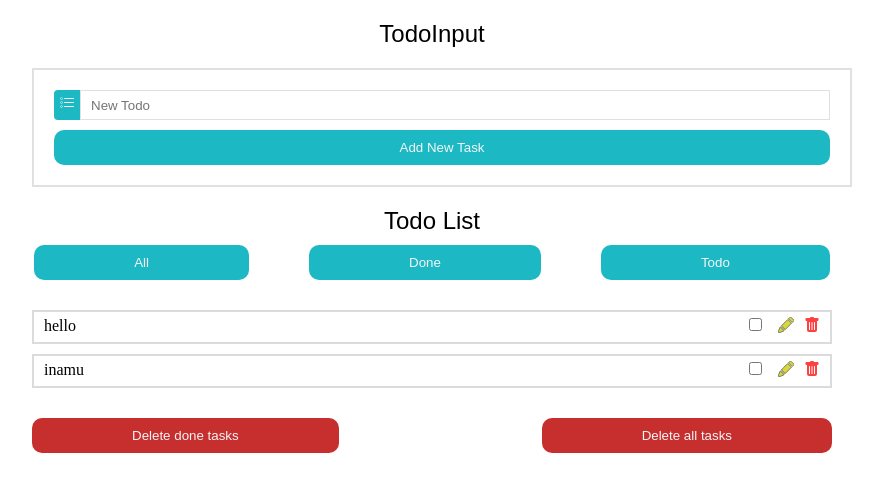
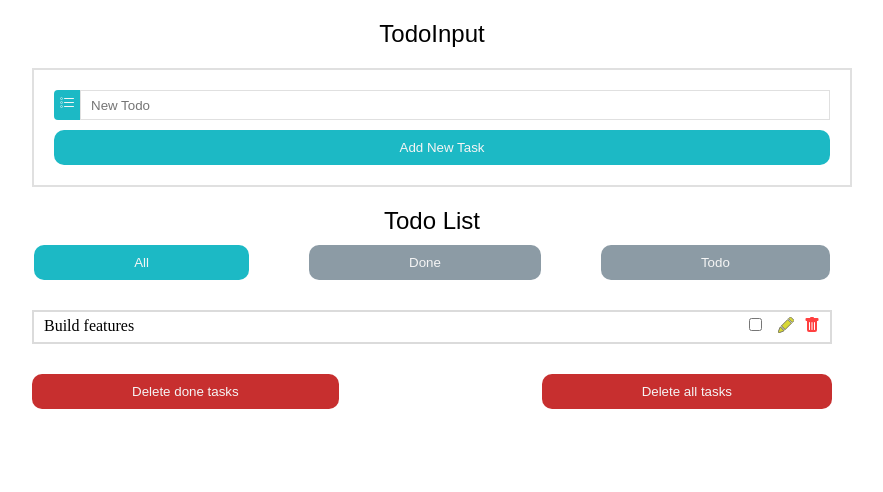
Before and after one commit to inamrockx/TO_DO_LIST-React-, a React (Vite) app: page / in a window 1280 px wide. Shown: the top 492 px of the page, without its empty margins (208-1091 px from the left). Built offline with nearby package versions, Linux system fonts and the light colour scheme; data requests are answered from the project's data file; a web font is replaced by a local one.

Commit message:
adding feature of  ( mark task as done )

```diff
--- a/db.json
+++ b/db.json
@@ -1,12 +1,9 @@
 {
   "tasks": [
     {
-      "task": "hello",
-      "id": "wEXrqdmGBNg"
-    },
-    {
-      "task": "inamu",
-      "id": "9mwcrPv8vjw"
+      "task": "Build features",
+      "done": false,
+      "id": "ecj1Qz8CdHw"
     }
   ],
   "$schema": "./node_modules/json-server/schema.json"
--- a/src/List.jsx
+++ b/src/List.jsx
@@ -1,32 +1,131 @@
 import "./List.css";
 import { Button } from "./button.jsx";
 import { Tasks } from "./tasks.jsx";
+import { useState, useEffect } from "react";
+import { UpdateData } from "./update.js";
+import { Del } from "./delete.js";
 
 
 export function List({ data , refreshTasks, setEditingTask}) {
+  const [filter, setFilter] = useState("all");
+  const [checkedIds, setCheckedIds] = useState([]);
+
+  // Sync checkboxes with db state when data shifts
+  useEffect(() => {
+    if (data) {
+      const initialChecked = data.filter(task => task.done).map(task => task.id);
+      setCheckedIds(initialChecked);
+    }
+  }, [data]);
+
+  const handleToggleCheck = (id) => {
+    setCheckedIds(prev =>
+      prev.includes(id) ? prev.filter(item => item !== id) : [...prev, id]
+    );
+  };
+
+  const handleDoneClick = async () => {
+    // Tasks that are checked in state but not yet saved as done in DB
+    const newlyChecked = checkedIds.filter(id => {
+      const task = data.find(t => t.id === id);
+      return task && !task.done;
+    });
+
+    // Tasks that were done in DB but are unchecked in state
+    const newlyUnchecked = data
+      .filter(task => task.done && !checkedIds.includes(task.id))
+      .map(task => task.id);
+
+    if (newlyChecked.length > 0 || newlyUnchecked.length > 0) {
+      const updates = [];
+      newlyChecked.forEach(id => {
+        updates.push(UpdateData(id, { done: true }));
+      });
+      newlyUnchecked.forEach(id => {
+        updates.push(UpdateData(id, { done: false }));
+      });
+
+      await Promise.all(updates);
+      refreshTasks();
+    } else {
+      // Pressed done button freely without changes -> toggle/set filter to done
+      setFilter("done");
+    }
+  };
+
+  const handleDeleteDone = async () => {
+    if (!data) return;
+    const doneTasks = data.filter(task => task.done);
+    if (doneTasks.length > 0) {
+      await Promise.all(doneTasks.map(task => Del(task.id)));
+      refreshTasks();
+    }
+  };
+
+  const handleDeleteAll = async () => {
+    if (!data || data.length === 0) return;
+    if (window.confirm("Are you sure you want to delete all tasks?")) {
+      await Promise.all(data.map(task => Del(task.id)));
+      refreshTasks();
+    }
+  };
+
+  // Filter tasks based on selected filter option
+  const filteredData = data
+    ? data.filter(task => {
+        if (filter === "done") return task.done;
+        if (filter === "todo") return !task.done;
+        return true;
+      })
+    : [];
+
   return (
     <>
       <div className="listContainer">
         <h2>Todo List</h2>
         <div className="listMenu">
-          <Button text="All" color="var(--sky-blue)" size="md" />
+          <Button
+            text="All"
+            color={filter === "all" ? "var(--sky-blue)" : "#8c9ba5"}
+            size="md"
+            onClick={() => setFilter("all")}
+          />
 
-          <Button text="Done" color="var(--sky-blue)" size="md" />
+          <Button
+            text="Done"
+            color={filter === "done" ? "var(--sky-blue)" : "#8c9ba5"}
+            size="md"
+            onClick={handleDoneClick}
+          />
 
-          <Button text="Todo" color="var(--sky-blue)" size="md" />
+          <Button
+            text="Todo"
+            color={filter === "todo" ? "var(--sky-blue)" : "#8c9ba5"}
+            size="md"
+            onClick={() => setFilter("todo")}
+          />
         </div>
       </div>
 
       {/* tasks list */}
 
       <div className="tasksContainer">
-        {data
-          ? data.map((getData) => <Tasks data={getData} refreshTasks={refreshTasks} setEditingTask={setEditingTask} />)
-          : console.log("no data found")}
+        {filteredData.length > 0
+          ? filteredData.map((getData) => (
+              <Tasks
+                key={getData.id}
+                data={getData}
+                refreshTasks={refreshTasks}
+                setEditingTask={setEditingTask}
+                isChecked={checkedIds.includes(getData.id)}
+                onToggleCheck={() => handleToggleCheck(getData.id)}
+              />
+            ))
+          : <p style={{ textAlign: "center", fontStyle: "italic", color: "#888", padding: "10px 0" }}>No tasks found</p>}
 
         <div className="del-btns">
-          <Button text="Delete done tasks" color="#c01616e3" size="md" />
-          <Button text="Delete all tasks" color="#c01616e3" size="md" />
+          <Button onClick={handleDeleteDone} text="Delete done tasks" color="#c01616e3" size="md" />
+          <Button onClick={handleDeleteAll} text="Delete all tasks" color="#c01616e3" size="md" />
         </div>
       </div>
     </>
--- a/src/setData.js
+++ b/src/setData.js
@@ -4,6 +4,7 @@ import { apiUrl  } from "./fetchdata.js";
 export const SendData = async ({userInput}) => {
   const myData = {
     task: userInput,
+    done: false
   };
 
   try {
@@ -11,7 +12,7 @@ export const SendData = async ({userInput}) => {
       method: "POST",
       body: JSON.stringify(myData),
       headers: {
-        "content-type": "application/json",
+        "Content-Type": "application/json",
       },
     });
 
--- a/src/tasks.css
+++ b/src/tasks.css
@@ -12,6 +12,7 @@
 .myTask .icons input[type='checkbox'] {
   width: 25px;
 }
+
 .myTask .icons button{
     background-color: white;
 }
@@ -22,3 +23,13 @@
 .myTask .icons .trashSvg-Btn svg {
         fill: #ff0000bf;
 }
+
+.myTask.done {
+  background-color: #f0fdf4;
+  border-color: #86efac;
+}
+
+.myTask.done .task p {
+  text-decoration: line-through;
+  color: #71717a;
+}
--- a/src/tasks.jsx
+++ b/src/tasks.jsx
@@ -1,15 +1,24 @@
 import "./tasks.css";
 import {Del} from "./delete.js";
-export function Tasks({data , refreshTasks, setEditingTask}) {
-  return (
+
+export function Tasks({data , refreshTasks, setEditingTask, isChecked, onToggleCheck}) {
+
+
+    return (
     <>
-      <div className="myTask">
+
+      <div className={`myTask ${data.done ? "done" : ""}`}>
         <div className="task">
           <p>{data.task}</p>
         </div>
         <div className="icons">
           <div>
-            <input type="checkbox" />
+            <input
+              type="checkbox"
+              value={data.task}
+              checked={isChecked}
+              onChange={onToggleCheck}
+            />
           </div>
 
           <div>
--- a/src/update.js
+++ b/src/update.js
@@ -1,15 +1,14 @@
-export async function UpdateData(id , updatedTask){
-const myTask ={
-    'task':updatedTask
+export async function UpdateData(id, updatedFields) {
+  const myTask = typeof updatedFields === "object" ? updatedFields : { task: updatedFields };
+
+  const response = await fetch(`http://localhost:3000/tasks/${id}`, {
+    method: 'PATCH',
+    body: JSON.stringify(myTask),
+    headers: {
+      'Content-Type': 'application/json'
+    }
+  });
+  const data = await response.json();
+  console.log(data);
+  return data;
 }
-    const response = await fetch(`http://localhost:3000/tasks/${id}`,{
-        method:'PATCH',
-        body:JSON.stringify(myTask),
-        headers:{
-            'application-type':'application/json'
-        }
-    });
-    const data = await response.json();
-    console.log(data);
-
-}
```
